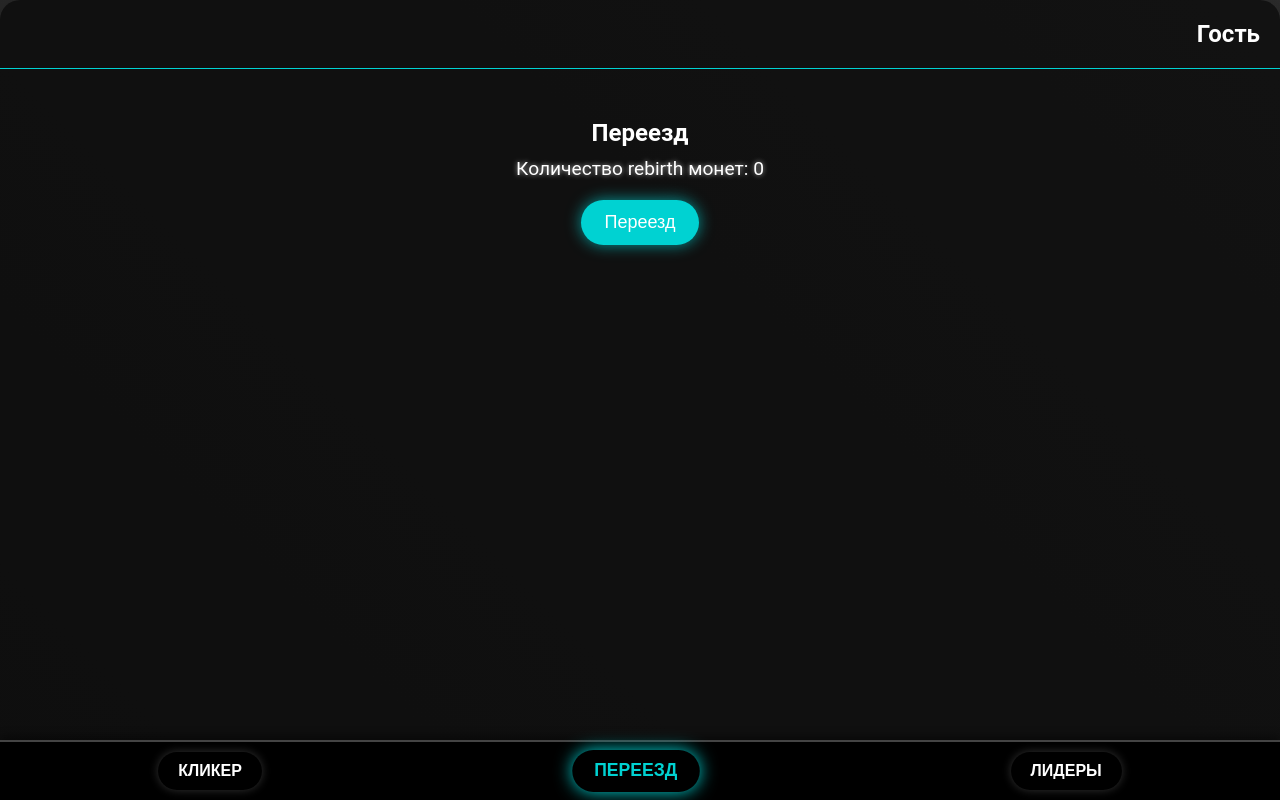
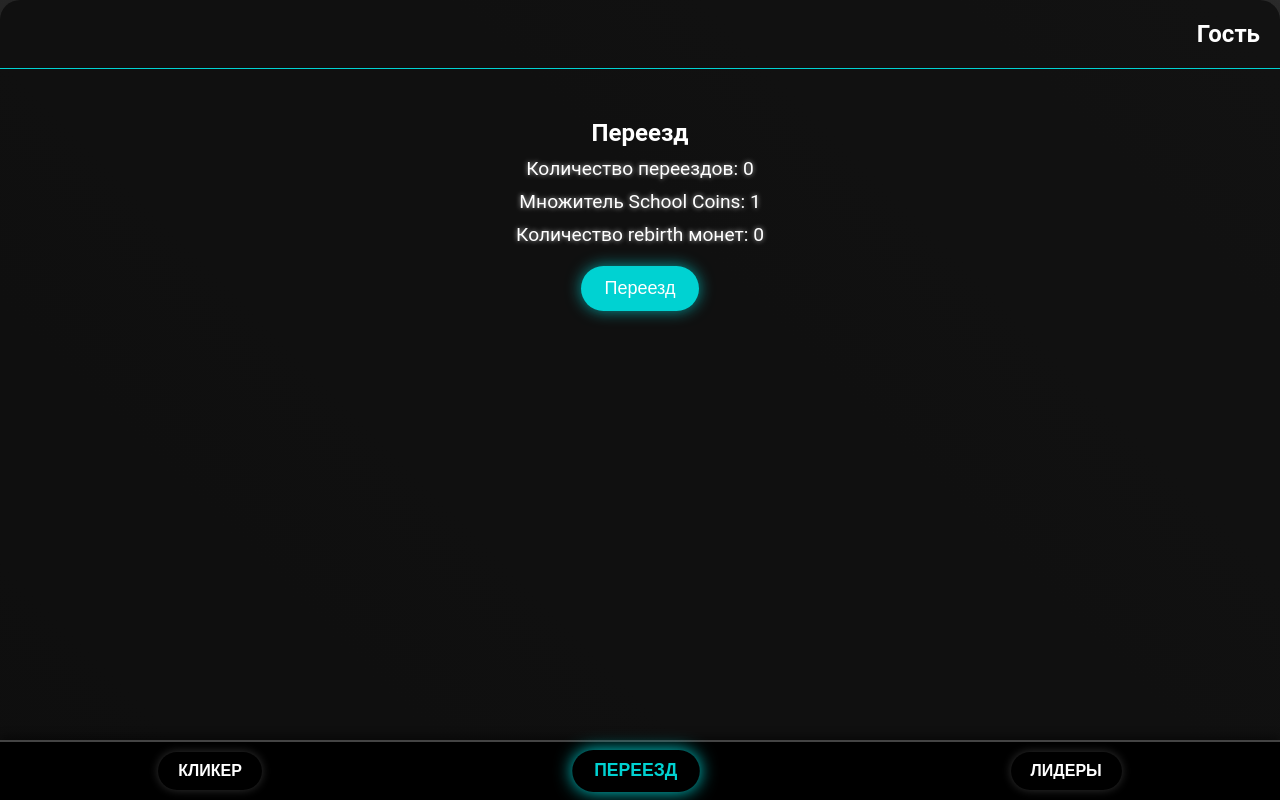
Before and after one commit to NegodayCaptainSkull/VoteForGeorge, a React (Create React App) app: page / in a window 1280 px wide. Both pictures are taken after a click on the button "ПЕРЕЕЗД". Built offline with nearby package versions, Linux system fonts and the light colour scheme.

Commit message:
update move component

```diff
--- a/src/App.tsx
+++ b/src/App.tsx
@@ -71,7 +71,7 @@ const App: React.FC = () => {
           setClickPowerUpgrades(data.clickPowerUpgrades || { level: 1, cost: 50 });
         }
       });
-
+      console.log("rendered")
       return () => unsubscribe();
     }
   }, [userId]);
@@ -176,7 +176,7 @@ const App: React.FC = () => {
               onPurchaseUpgrade={purchaseUpgrade}
               />
             )}
-          {currentPage === 'move' && <Move userSchoolCoins={coins} userRebirthCoins={rebirthCoins} onMove={rebirth} />}
+          {currentPage === 'move' && <Move userSchoolCoins={coins} userRebirthCoins={rebirthCoins} schoolCoinsMultiplyer={schoolCoinsMultiplyer} onMove={rebirth} />}
           {currentPage === 'leaderboard' && <Leaderboard userId={userId} />}
         </div>
       {/* Здесь добавьте другие страницы */}
--- a/src/components/Move.tsx
+++ b/src/components/Move.tsx
@@ -4,14 +4,16 @@ import "../styles/Move.scss"; // Убедитесь, что у вас есть
 interface MoveProps {
   userSchoolCoins: number; // количество schoolCoin у пользователя
   userRebirthCoins: number; // количество rebirth монет у пользователя
+  schoolCoinsMultiplyer: number;
   onMove: (rebirthCoins: number) => void; // функция для обработки переезда
 }
 
-const Move: React.FC<MoveProps> = ({ userSchoolCoins, userRebirthCoins, onMove }) => {
+const Move: React.FC<MoveProps> = ({ userSchoolCoins, userRebirthCoins, schoolCoinsMultiplyer, onMove }) => {
   const [isDialogOpen, setIsDialogOpen] = useState(false); // Статус для открытия диалога
   const [isMoving, setIsMoving] = useState(false); // Статус, когда пользователь уже в процессе переезда
+  const rebirthsCount = Math.log2(schoolCoinsMultiplyer);
 
-  const schoolCoinPrice = 1000000; // Стоимость переезда в schoolCoin
+  const rebirthPrice = Math.pow(1000000, rebirthsCount + 1); // Стоимость переезда в schoolCoin
   const rebirthCoinRate = 10000; // Курс обмена schoolCoin на rebirth монеты
 
   // Функция для открытия диалога
@@ -21,14 +23,13 @@ const Move: React.FC<MoveProps> = ({ userSchoolCoins, userRebirthCoins, onMove }
 
   // Функция для выполнения переезда
   const handleMove = () => {
-    if (userSchoolCoins >= schoolCoinPrice) {
+    if (userSchoolCoins >= rebirthPrice) {
       // Рассчитываем количество rebirth монет
       const rebirthCoinsGained = Math.floor(userSchoolCoins / rebirthCoinRate);
       onMove(rebirthCoinsGained); // Вызываем функцию для обновления данных о rebirth монетах
       setIsMoving(true);
       setIsDialogOpen(false); // Закрываем диалог после переезда
     } else {
-      alert("У вас недостаточно schoolCoin для переезда.");
     }
   };
 
@@ -36,6 +37,12 @@ const Move: React.FC<MoveProps> = ({ userSchoolCoins, userRebirthCoins, onMove }
     <div className="move-container">
       <h2>Переезд</h2>
 
+      <div className="rebirth-count">
+        <p>Количество переездов: {rebirthsCount}</p>
+      </div>
+      <div className="rebirth-multiplyer">
+        <p>Множитель School Coins: {schoolCoinsMultiplyer}</p>
+      </div>
       <div className="rebirth-coins">
         <p>Количество rebirth монет: {userRebirthCoins}</p>
       </div>
@@ -51,13 +58,14 @@ const Move: React.FC<MoveProps> = ({ userSchoolCoins, userRebirthCoins, onMove }
           <div className="dialog-content">
             <h3>Ты переезжаешь в новую школу</h3>
             <p>
-              Множитель <strong>schoolCoins</strong> становится в два раза больше,
+              Множитель <strong>School Coins</strong> становится в два раза больше,
               но ты теряешь все свои накопления и все улучшения.
             </p>
             <p>
-              Стоимость переезда: <strong>{schoolCoinPrice} schoolCoin</strong>
+              Стоимость переезда: <strong>{rebirthPrice} School Coin</strong>
             </p>
-            <button onClick={handleMove} className="move-dialog-button">
+            <p>За каждые 10 тысяч School Coins ты получишь 1 rebirth монету</p>
+            <button onClick={handleMove} className="move-dialog-button" disabled={userSchoolCoins < rebirthPrice}>
               Переехать
             </button>
             <button onClick={() => setIsDialogOpen(false)} className="close-dialog-button">
--- a/src/styles/Move.scss
+++ b/src/styles/Move.scss
@@ -16,7 +16,7 @@
   border-radius: 15px;
 }
 
-.rebirth-coins {
+.rebirth-coins, .rebirth-count, .rebirth-multiplyer {
   font-size: 1.2rem;
   color: #fff;
   margin-top: 10px;
@@ -78,6 +78,7 @@
 
 .move-dialog-button {
   padding: 10px 20px;
+  width: 120px;
   font-size: 16px;
   background-color: #00d2d2;
   color: white;
@@ -85,6 +86,7 @@
   border-radius: 50px;
   cursor: pointer;
   margin-top: 20px;
+  margin-right: 20px;
   transition: transform 0.2s, box-shadow 0.2s ease-in-out;
 }
 
@@ -95,9 +97,11 @@
 
 .close-dialog-button {
   background-color: #ccc;
+  width: 120px;
   color: black;
   padding: 10px 20px;
   border: none;
+  border-radius: 50px;
   cursor: pointer;
   font-size: 16px;
   margin-top: 10px;
```
